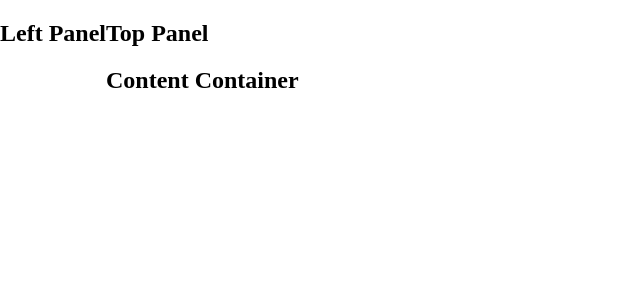
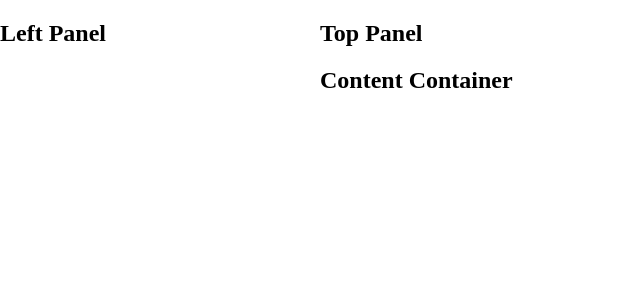
Before and after one commit to UsuallyChris/bill_tracking, a React (Create React App) app in the folder frontend/: page / in a window 1280 px wide. Shown: the top 300 px of the page, without its empty margins (0-640 px from the left). Built offline with nearby package versions, Linux system fonts and the light colour scheme.

Commit message:
Left and Right panels basic formatting

```diff
--- a/frontend/src/App.css
+++ b/frontend/src/App.css
@@ -6,4 +6,14 @@
 
 .main-container {
   display: flex;
+  width: 100vw;
 }
+
+.left-container {
+  height: 100vh;
+  width: 25vw;
+}
+
+.right-container {
+  width: 75vw;
+}
--- a/frontend/src/components/LeftPanel.jsx
+++ b/frontend/src/components/LeftPanel.jsx
@@ -2,7 +2,9 @@ import React from 'react';
 
 function LeftPanel() {
   return(
-    <h2>Left Panel</h2>
+    <div className="left-container">
+      <h2>Left Panel</h2>
+    </div>
   );
 };
 
--- a/frontend/src/components/RightPanel.jsx
+++ b/frontend/src/components/RightPanel.jsx
@@ -6,7 +6,7 @@ import ContentContainer from './right_panel_components/ContentContainer';
 
 function RightPanel() {
   return(
-    <div className="right-panel">
+    <div className="right-container">
       <TopPanel />
       <ContentContainer />
     </div>
```
